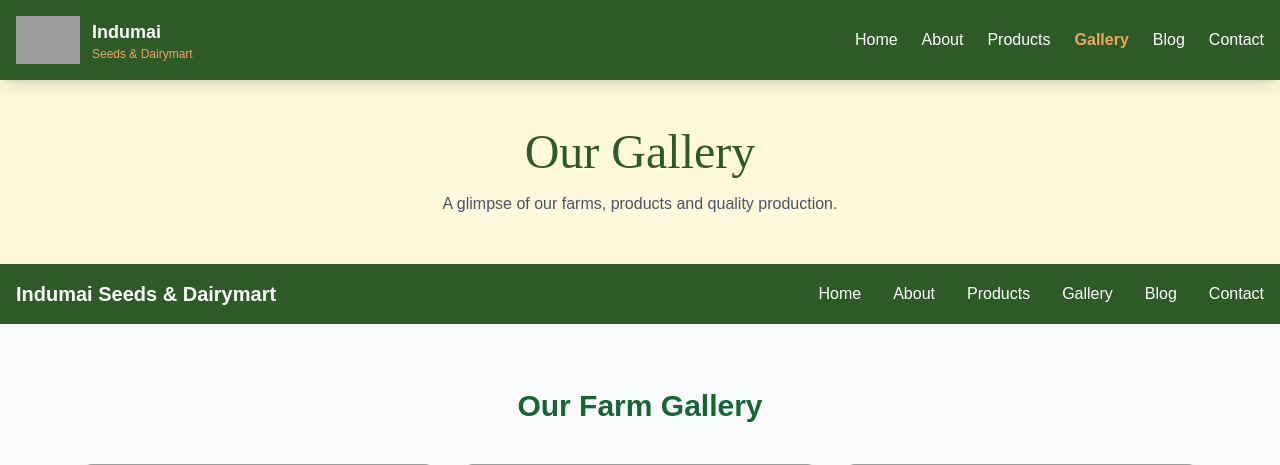
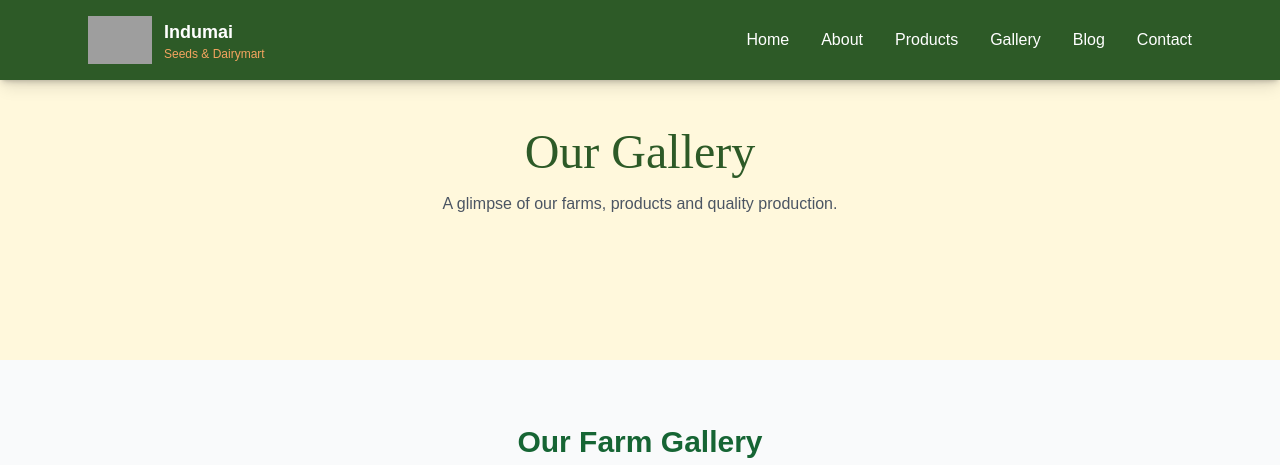
Before and after one commit to kaleshrawani3999/Seeds-and-Fertilizers-E-Commerce, a Flask app: page /gallery in a window 1280 px wide. Shown: the top 465 px of the page. Run offline with Flask 3, Linux system fonts and the light colour scheme; parts of the project's set-up code (start-up, migrations or seed data) failed here and were passed over; some libraries are stand-ins or nearby versions; grey boxes are pictures that could not be loaded.

Commit message:
Update base.html

```diff
--- a/templates/base.html
+++ b/templates/base.html
@@ -3,9 +3,9 @@
 <head>
 <meta charset="UTF-8">
 <meta name="viewport" content="width=device-width, initial-scale=1.0">
-  <title>{% block title %}Indumai{% endblock %}</title>
 
-  <!-- Tailwind -->
+<title>{% block title %}Indumai Seeds & Dairymart{% endblock %}</title>
+
 <script src="https://cdn.tailwindcss.com/3.4.17"></script>
 
 <script>
@@ -13,67 +13,111 @@
   theme: {
     extend: {
       fontFamily: {
-            'poppins': ['Poppins', 'sans-serif'],
-            'playfair': ['Playfair Display', 'serif']
+        'poppins': ['Poppins','sans-serif'],
+        'playfair': ['Playfair Display','serif']
       },
       colors: {
-            'primary': '#2D5A27',
-            'secondary': '#F4A460',
-            'cream': '#FFF8DC'
+        'primary':'#2D5A27',
+        'secondary':'#F4A460',
+        'cream':'#FFF8DC'
       }
     }
   }
 }
 </script>
 
-  <!-- AOS Animation CSS -->
 <link href="https://unpkg.com/aos@2.3.1/dist/aos.css" rel="stylesheet">
+
 </head>
 
-<body class="bg-cream font-poppins">
+<body class="bg-cream font-poppins overflow-x-hidden">
 
 <!-- NAVBAR -->
-<nav class="bg-primary text-white relative z-50">
-  <div class="max-w-7xl mx-auto px-4 py-4 flex justify-between items-center">
+<nav class="bg-primary text-white shadow-md fixed top-0 left-0 right-0 z-50">
 
-    <div class="font-bold text-xl">
-      Indumai Seeds & Dairymart
+<div class="max-w-6xl mx-auto px-6 py-3 md:py-4 flex justify-between items-center">
+
+<div class="flex items-center gap-3">
+
+<img src="{{ url_for('static', filename='images/logo.png') }}" class="h-10 md:h-12">
+
+<div>
+<h1 class="font-bold text-base md:text-lg">Indumai</h1>
+<p class="text-xs text-secondary">Seeds & Dairymart</p>
 </div>
 
-    <div class="hidden md:flex space-x-8 font-medium">
-      <a href="/" class="hover:text-secondary transition">Home</a>
-      <a href="/about" class="hover:text-secondary transition">About</a>
-      <a href="/products" class="hover:text-secondary transition">Products</a>
-      <a href="/gallery" class="hover:text-secondary transition">Gallery</a>
-      <a href="/blog" class="hover:text-secondary transition">Blog</a>
-      <a href="/contact" class="hover:text-secondary transition">Contact</a>
 </div>
 
-    <!-- Hamburger -->
-    <button id="menu-btn" class="md:hidden text-3xl focus:outline-none">
-      ☰
-    </button>
+<div class="hidden md:flex space-x-8 font-medium items-center">
+
+<a href="/" class="hover:text-secondary">Home</a>
+<a href="/about" class="hover:text-secondary">About</a>
+<a href="/products" class="hover:text-secondary">Products</a>
+<a href="/gallery" class="hover:text-secondary">Gallery</a>
+<a href="/blog" class="hover:text-secondary">Blog</a>
+<a href="/contact" class="hover:text-secondary">Contact</a>
+
+
+</div>
+
+<button id="menu-btn" class="md:hidden text-3xl">☰</button>
+
+</div>
+
+<div id="mobile-menu" class="hidden flex flex-col bg-primary px-6 pb-6 pt-2 space-y-4 text-lg md:hidden transition-all duration-300">
+
+<a href="/">Home</a>
+<a href="/about">About</a>
+<a href="/products">Products</a>
+<a href="/gallery">Gallery</a>
+<a href="/blog">Blog</a>
+<a href="/contact">Contact</a>
+<a href="/cart">Cart</a>
+<a href="/orders">Orders</a>
 
 </div>
 
 </nav>
+
 <!-- PAGE CONTENT -->
+<div class="pt-24">
 {% block content %}{% endblock %}
+</div>
 
-<!-- AOS Script -->
+<!-- FOOTER -->
+
+<footer class="bg-primary text-white py-10 mt-16">
+
+<div class="max-w-7xl mx-auto text-center">
+
+<h3 class="font-bold text-lg">Indumai Seeds & Dairymart</h3>
+
+<p class="text-gray-300 mt-2">
+Growing Together, Prospering Forever
+</p>
+
+<p class="text-gray-400 text-sm mt-4">
+© 2024 Indumai. All rights reserved.
+</p>
+
+</div>
+
+</footer>
+
 <script src="https://unpkg.com/aos@2.3.1/dist/aos.js"></script>
 
 <script>
-document.addEventListener("DOMContentLoaded", function() {
+
+AOS.init();
+
 const btn = document.getElementById("menu-btn");
 const menu = document.getElementById("mobile-menu");
 
-  if(btn && menu){
-    btn.addEventListener("click", function(){
+btn.addEventListener("click",()=>{
 menu.classList.toggle("hidden");
-    });
-  }
-});
+})
+
 </script>
+
 </body>
 </html>
```
Lines whose indentation alone changed are shown as unchanged.
